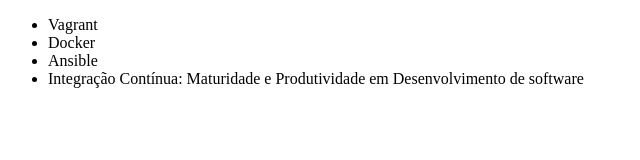
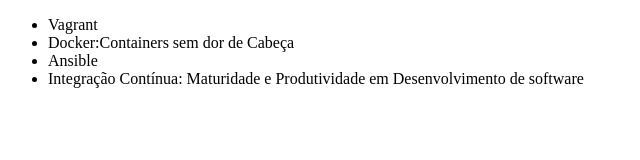
Before and after one commit to nogabris/alura-git, a plain HTML site: page index.html in a window 1280 px wide. Shown: the whole page, without its empty margins (0-640 px from the left). Drawn offline with Linux system fonts and the light colour scheme.

Commit message:
Corrigindo nome de Docker

```diff
--- a/index.html
+++ b/index.html
@@ -7,7 +7,7 @@
 <body>
     <ul>
         <li>Vagrant</li>
-        <li>Docker</li>
+        <li>Docker:Containers sem dor de Cabeça</li>
         <li>Ansible</li>
         <li>Integração Contínua: Maturidade e Produtividade em Desenvolvimento de software</li>
     </ul>
```
